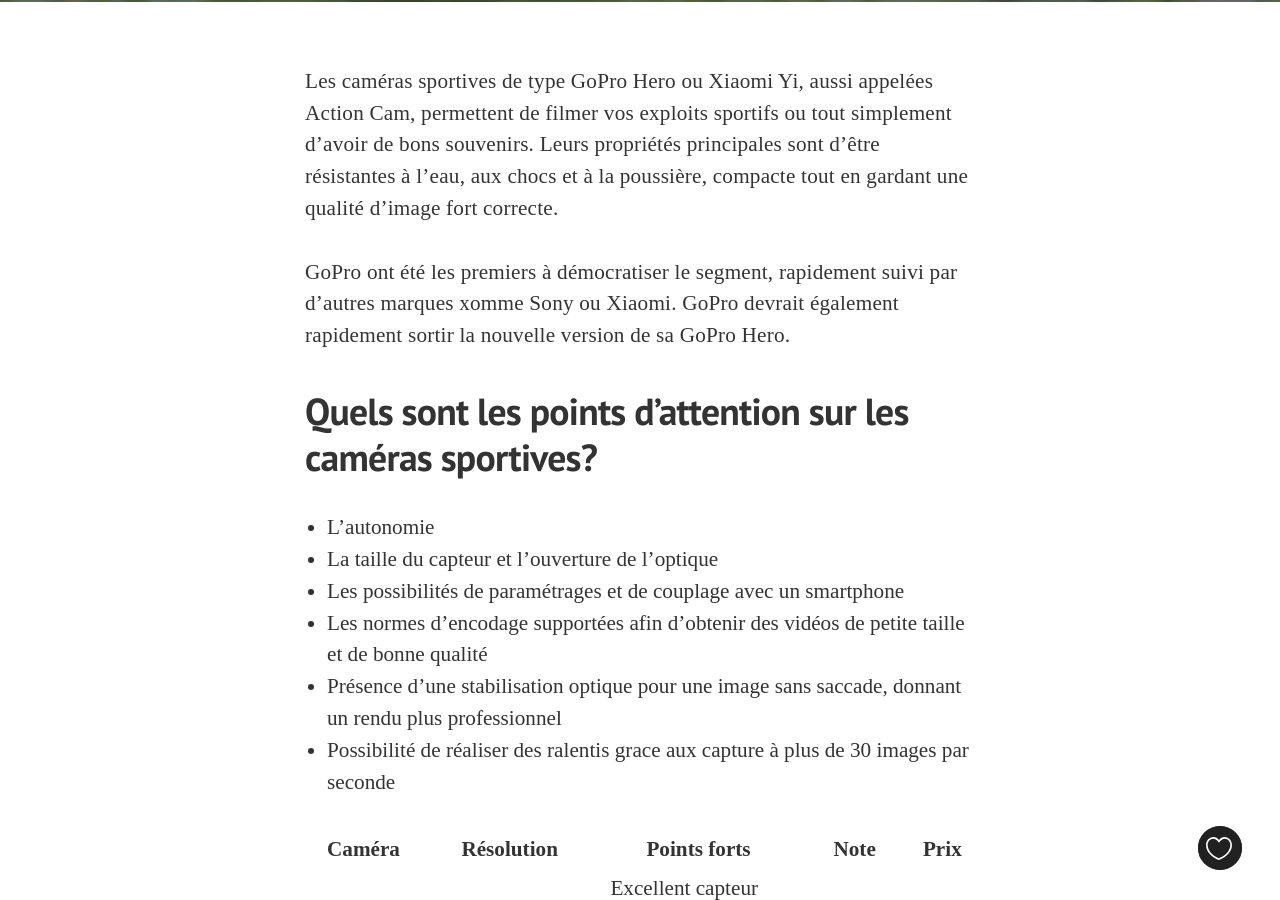
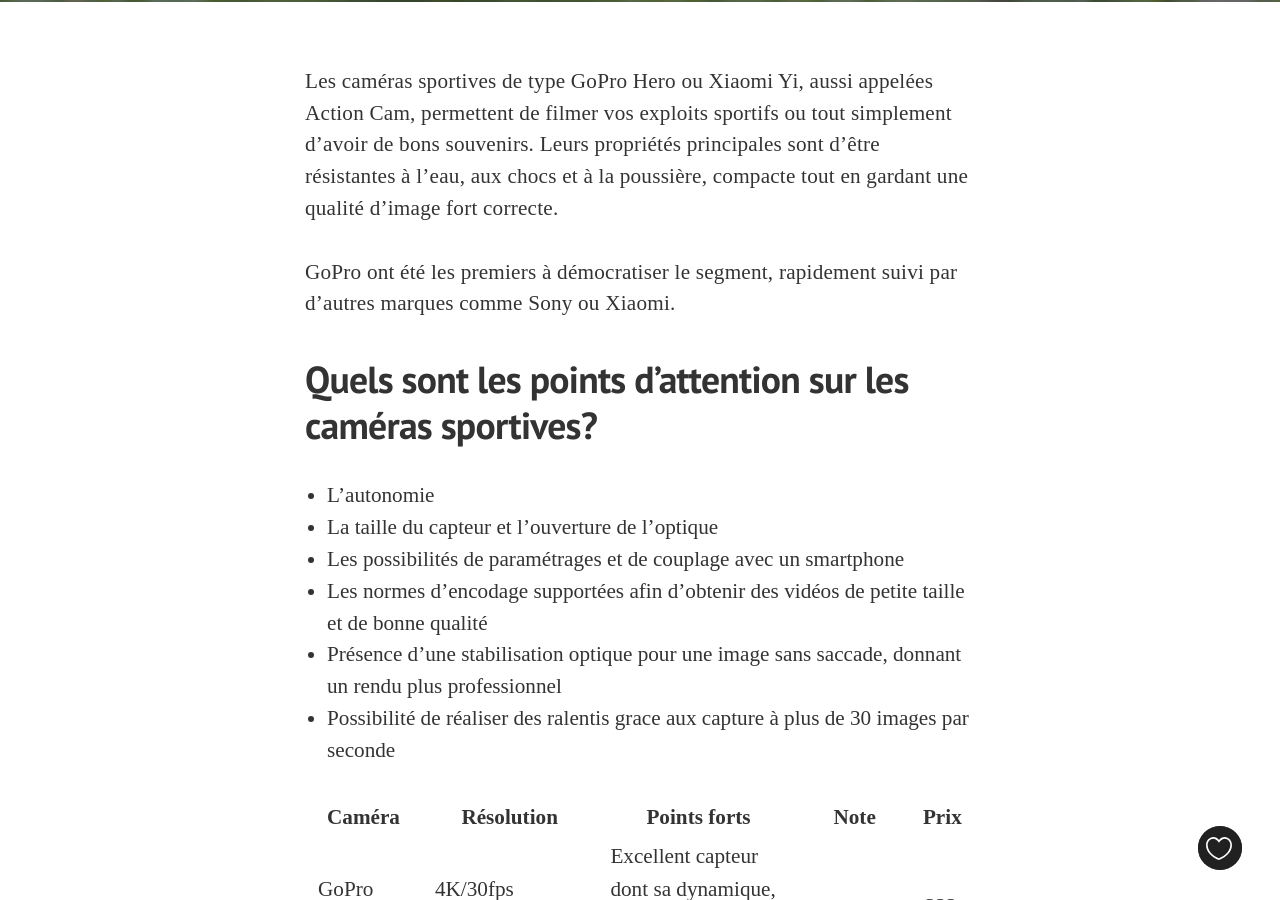
Before and after one commit to lechatbaloo/blabla, a Jekyll site: the page built from _posts/2016-01-01-actions-cam.markdown, in a window 1280 px wide and 900 px high, scrolled down 602 px. Built offline with Jekyll 4.4.1, drawn with Linux system fonts in a browser that asks for light colours; nearby versions of some CDN libraries; some web fonts are replaced; Markdown is read by kramdown in place of the engine named in the settings.

Commit message:
Small fixes

```diff
--- a/_posts/2016-01-01-actions-cam.markdown
+++ b/_posts/2016-01-01-actions-cam.markdown
@@ -15,7 +15,7 @@
 ---
 Les caméras sportives de type GoPro Hero ou Xiaomi Yi, aussi appelées Action Cam, permettent de filmer vos exploits sportifs ou tout simplement d'avoir de bons souvenirs. Leurs propriétés principales sont d'être résistantes à l'eau, aux chocs et à la poussière, compacte tout en gardant une qualité d'image fort correcte.
 
-GoPro ont été les premiers à démocratiser le segment, rapidement suivi par d'autres marques xomme Sony ou Xiaomi. GoPro devrait également rapidement sortir la nouvelle version de sa GoPro Hero.
+GoPro ont été les premiers à démocratiser le segment, rapidement suivi par d'autres marques comme Sony ou Xiaomi.
 
 ### Quels sont les points d'attention sur les caméras sportives?
 
```
